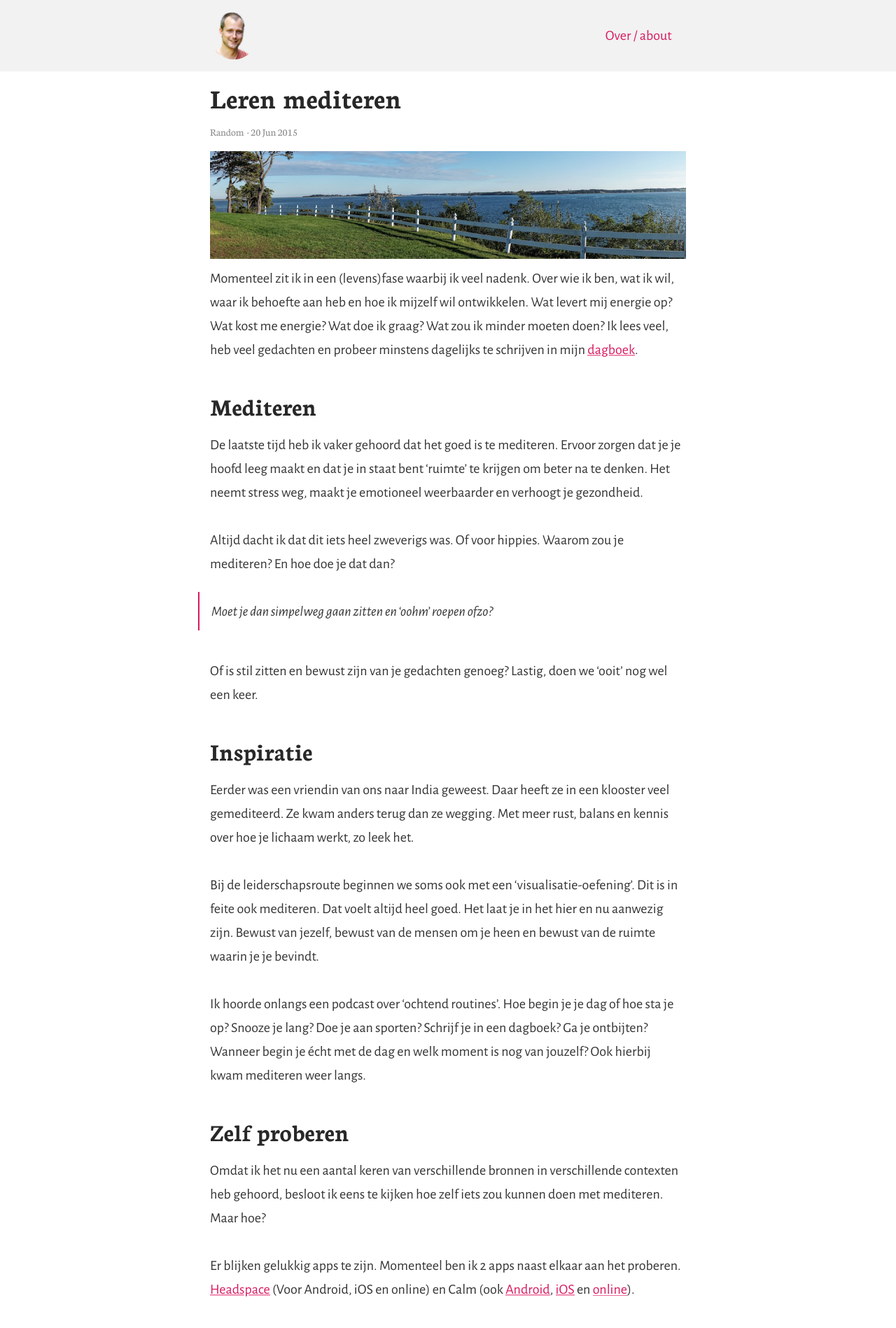
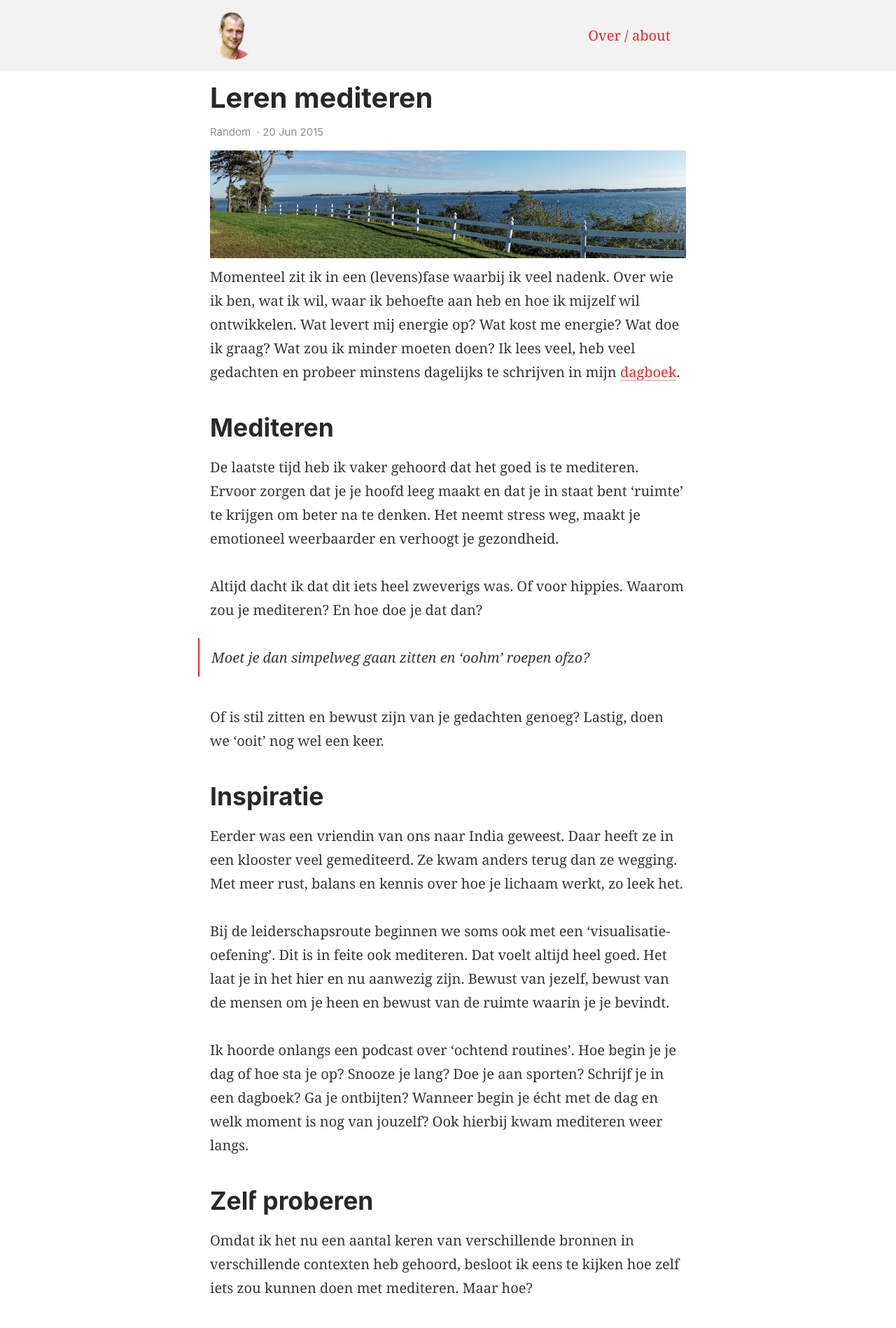
Before and after one commit to rogiervandenberg/rogiervandenberg.nl, a Jekyll site: the page built from _posts/2015-06-20-leren-mediteren.md, in a window 1280 px wide. Shown: the top 1898 px of the page at 70% size. Built offline with Jekyll 4.4.1, drawn with Linux system fonts in a browser that asks for light colours.

Commit message:
CHG styling

```diff
--- a/_layouts/default.html
+++ b/_layouts/default.html
@@ -24,6 +24,6 @@
 
 		{{ content }}
 
-		<link href="https://fonts.googleapis.com/css?family=Alegreya+Sans:400,400i,700|Neuton:400,700&display=swap" rel="stylesheet">
+
 	</body>
 </html>
--- a/_sass/_colors.scss
+++ b/_sass/_colors.scss
@@ -1,7 +1,7 @@
 // Colours
 $bodyColour: #353535;
 $headingColour: darken($bodyColour, 5%);
-$linkColour: #D81B60;
+$linkColour: #e72828;
 $hoverColour: darken($linkColour, 10%);
 $captionColour: lighten($headingColour, 40%);
 $white: #fff;
--- a/_sass/sassline-base/_variables.scss
+++ b/_sass/sassline-base/_variables.scss
@@ -56,7 +56,7 @@ $gutterwidths: (
 // Add weight and style details too.
 // ! Set cap height to set to the baseline.
 $bodytype: (
-  font-family: '"Alegreya Sans", sans-serif',
+  font-family: '"Georgia", serif',
   regular: 400,
   bold: 700,
   italic: italic,
@@ -64,7 +64,7 @@ $bodytype: (
 ) !default;
 
 $headingtype: (
-  font-family: '"Neuton", serif',
+  font-family: '"Inter", -apple-system, BlinkMacSystemFont, "Helvetica Neue", Helvetica, sans-serif',
   regular: 400,
   bold: 700,
   cap-height: 0.66
```
